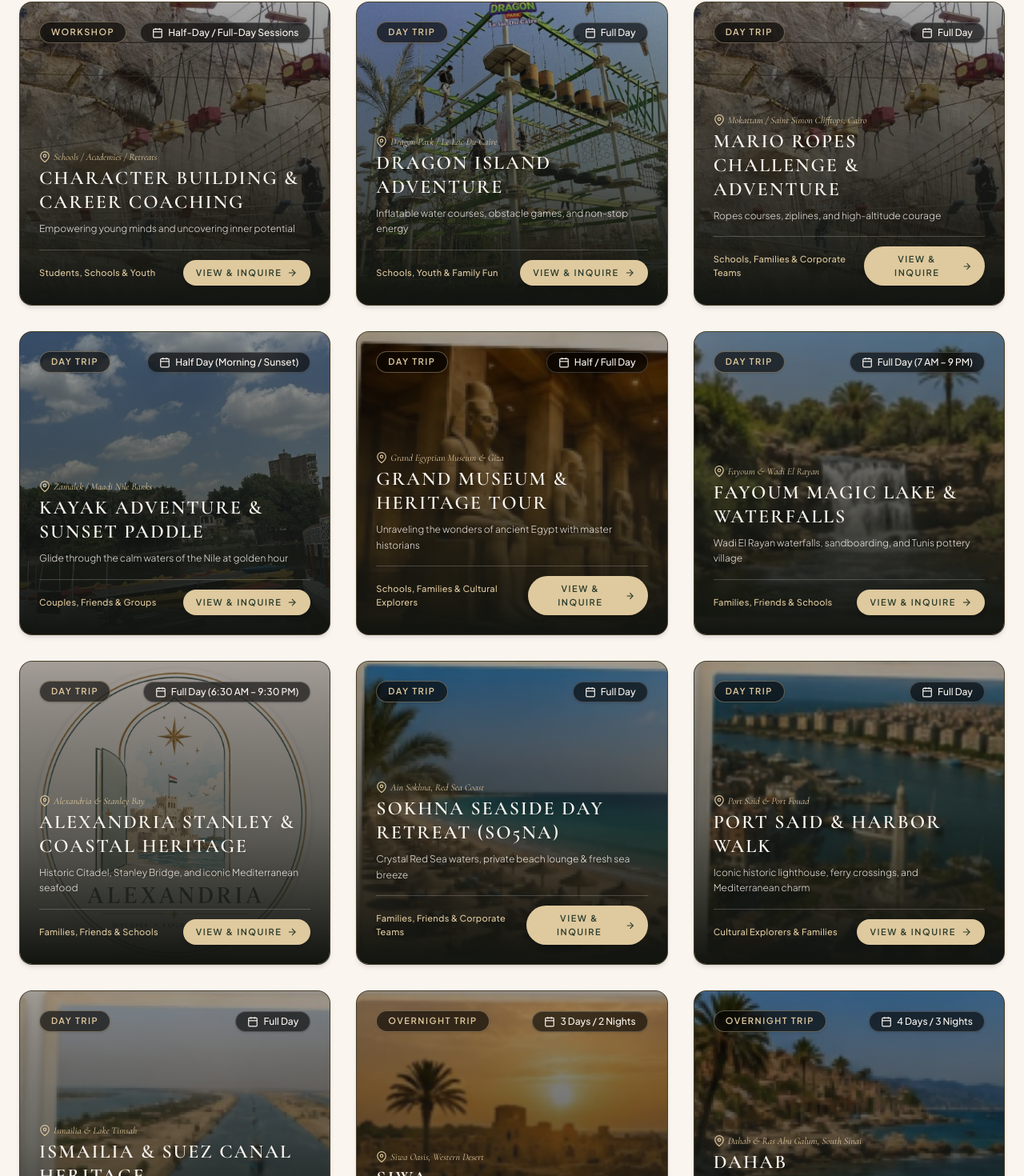
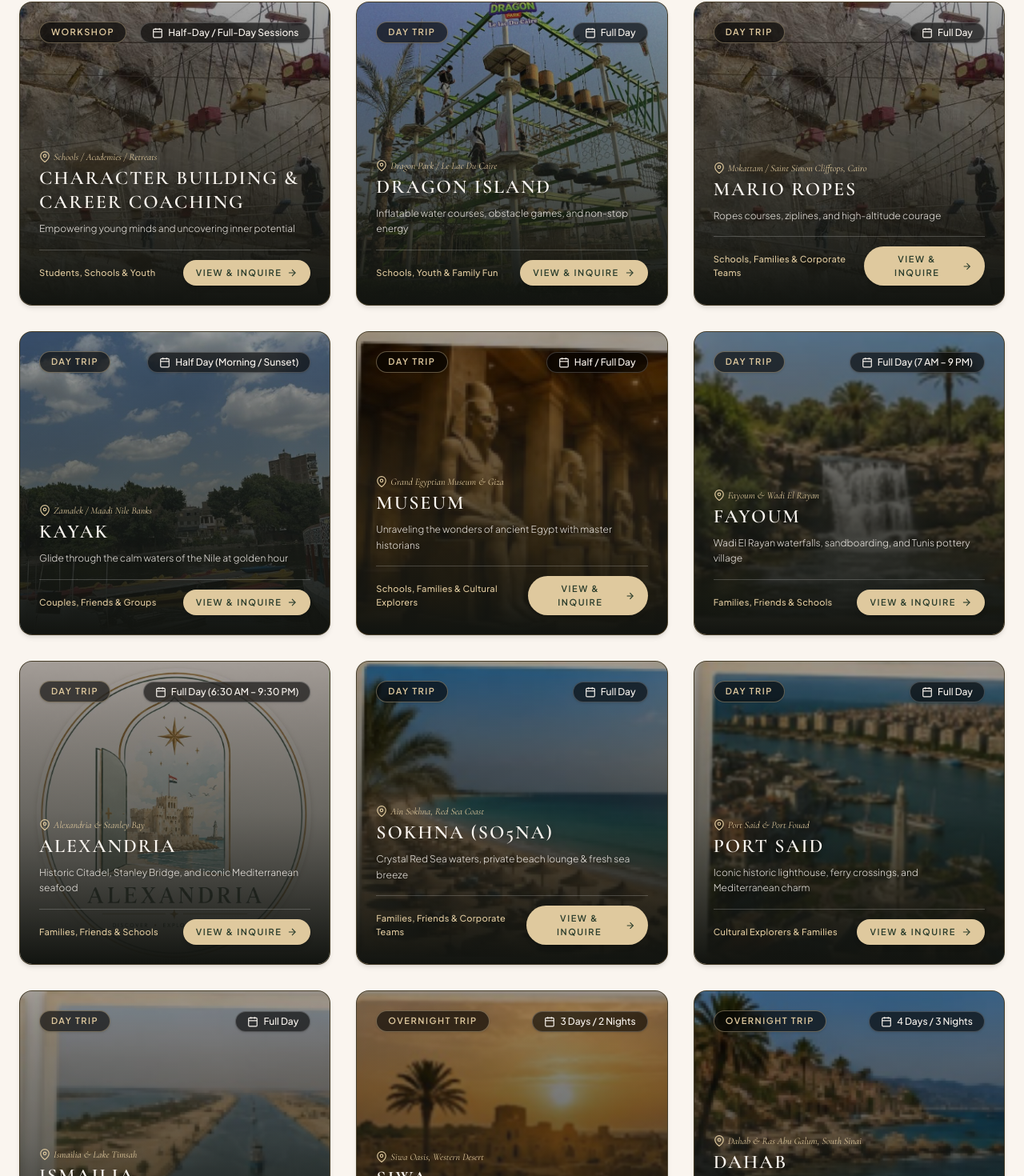
Before and after one commit to Pavlyemad2005/Hidden_Gems, a Next.js app: page / in a window 1280 px wide. Shown: the part 3039-4509 px from the top of the page at 80% size. Built offline with nearby package versions, Linux system fonts and the light colour scheme.

Commit message:
Update Day Trips to display destination names only

```diff
--- a/src/app/page.tsx
+++ b/src/app/page.tsx
@@ -203,7 +203,7 @@
     category: "day-trips",
     categoryLabel: "Day Trip",
     tag: "Day Trip · Active Fun",
-    title: "Dragon Island Adventure",
+    title: "Dragon Island",
     subtitle: "Inflatable water courses, obstacle games, and non-stop energy",
     description:
       "A thrilling action-packed day trip featuring giant obstacle courses, inflatable challenges, foam parties, and fun group competitions in a safe, fully supervised park environment.",
@@ -241,7 +241,7 @@
     category: "day-trips",
     categoryLabel: "Day Trip",
     tag: "Day Trip · High Adrenaline",
-    title: "Mario Ropes Challenge & Adventure",
+    title: "Mario Ropes",
     subtitle: "Ropes courses, ziplines, and high-altitude courage",
     description:
       "An exhilarating outdoor challenge at the cliffside ropes park. Navigate suspension bridges, high-wire obstacles, wall climbing, and zip lining with full certified safety gear and professional coaches.",
@@ -284,7 +284,7 @@
     category: "day-trips",
     categoryLabel: "Day Trip",
     tag: "Day Trip · Water Sport",
-    title: "Kayak Adventure & Sunset Paddle",
+    title: "Kayak",
     subtitle: "Glide through the calm waters of the Nile at golden hour",
     description:
       "Experience Cairo from a breathtaking new angle. Paddle in double or single kayaks along scenic river islands, learn kayaking strokes from champions, and enjoy breakfast or sunset drinks on the water.",
@@ -326,7 +326,7 @@
     category: "day-trips",
     categoryLabel: "Day Trip",
     tag: "Day Trip · Cultural Discovery",
-    title: "Grand Museum & Heritage Tour",
+    title: "Museum",
     subtitle: "Unraveling the wonders of ancient Egypt with master historians",
     description:
       "A private guided exploration of Egypt's greatest historical treasures (NMEC / Grand Egyptian Museum / Tahrir Museum) curated with engaging storytelling for all generations.",
@@ -363,7 +363,7 @@
     category: "day-trips",
     categoryLabel: "Day Trip",
     tag: "Day Trip · Oasis Nature",
-    title: "Fayoum Magic Lake & Waterfalls",
+    title: "Fayoum",
     subtitle: "Wadi El Rayan waterfalls, sandboarding, and Tunis pottery village",
     description:
       "A complete desert oasis escape just 90 minutes from Cairo. Visit Egypt's only natural waterfalls, sandboard on soft dunes around Magic Lake, and enjoy lunch at a scenic lakefront Bedouin lodge.",
@@ -406,7 +406,7 @@
     category: "day-trips",
     categoryLabel: "Day Trip",
     tag: "Day Trip · Mediterranean Charm",
-    title: "Alexandria Stanley & Coastal Heritage",
+    title: "Alexandria",
     subtitle: "Historic Citadel, Stanley Bridge, and iconic Mediterranean seafood",
     description:
       "Breathe in the Mediterranean breeze on a rich day journey across the Pearl of the Mediterranean. Explore the Citadel of Qaitbay, Bibliotheca Alexandrina, Stanley Bridge, and authentic Greek/Alexandrian seaside dining.",
@@ -448,7 +448,7 @@
     category: "day-trips",
     categoryLabel: "Day Trip",
     tag: "Day Trip · Coastal Day Use",
-    title: "Sokhna Seaside Day Retreat (SO5NA)",
+    title: "Sokhna (SO5NA)",
     subtitle: "Crystal Red Sea waters, private beach lounge & fresh sea breeze",
     description:
       "An effortless day escape just 60 minutes from New Cairo. Relax on private sandy beaches, swim in warm turquoise waters, and enjoy a day-use chalet or resort pass with fresh meals and water sports.",
@@ -485,7 +485,7 @@
     category: "day-trips",
     categoryLabel: "Day Trip",
     tag: "Day Trip · Canal Heritage",
-    title: "Port Said & Harbor Walk",
+    title: "Port Said",
     subtitle: "Iconic historic lighthouse, ferry crossings, and Mediterranean charm",
     description:
       "Discover the unique Franco-Egyptian architecture, the world-famous Suez Canal entry lighthouse, historical ferry cruises, and legendary Port Said street food and seafood.",
@@ -522,7 +522,7 @@
     category: "day-trips",
     categoryLabel: "Day Trip",
     tag: "Day Trip · Garden City",
-    title: "Ismailia & Suez Canal Heritage",
+    title: "Ismailia",
     subtitle: "Lush gardens, Lake Timsah sailing, and historic colonial mansions",
     description:
       "Known as the City of Gardens, Ismailia offers tranquil lake shores along Lake Timsah, views of giant container ships crossing the Suez Canal, and serene green parks.",
```
